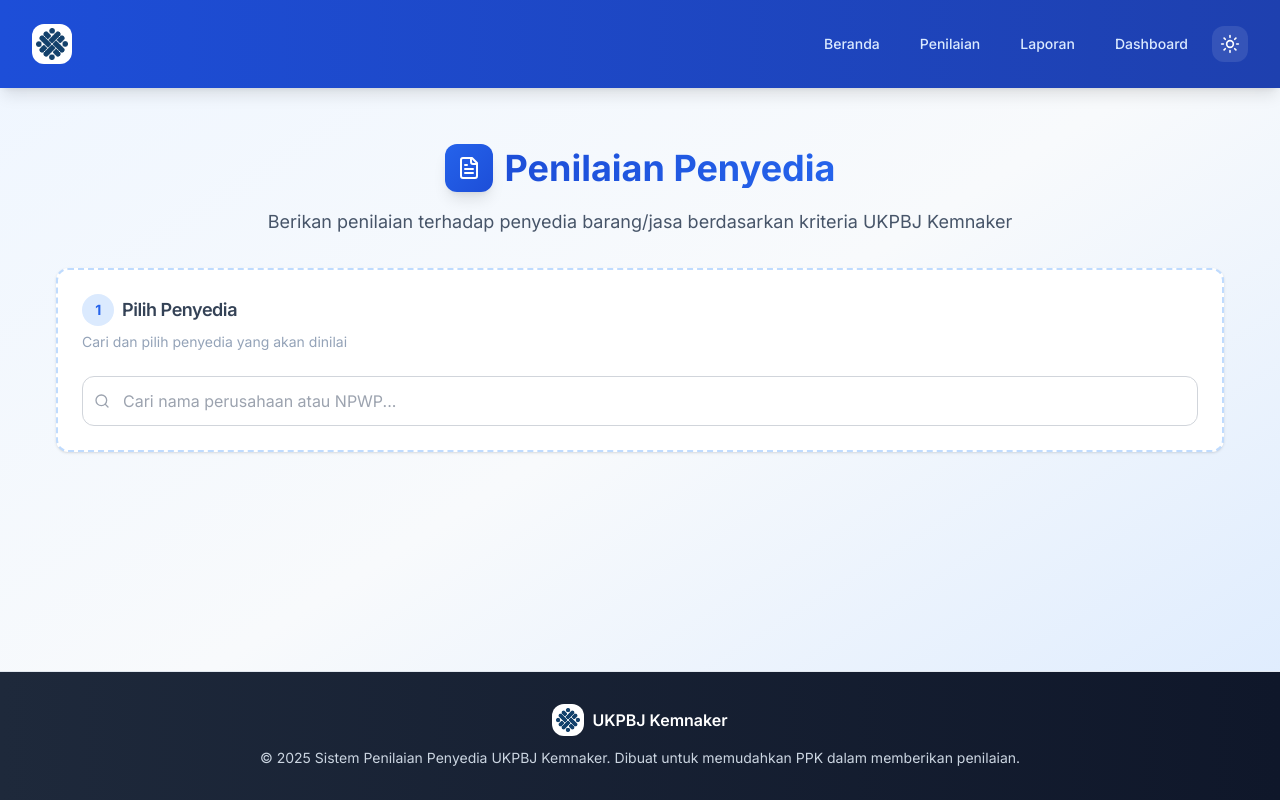
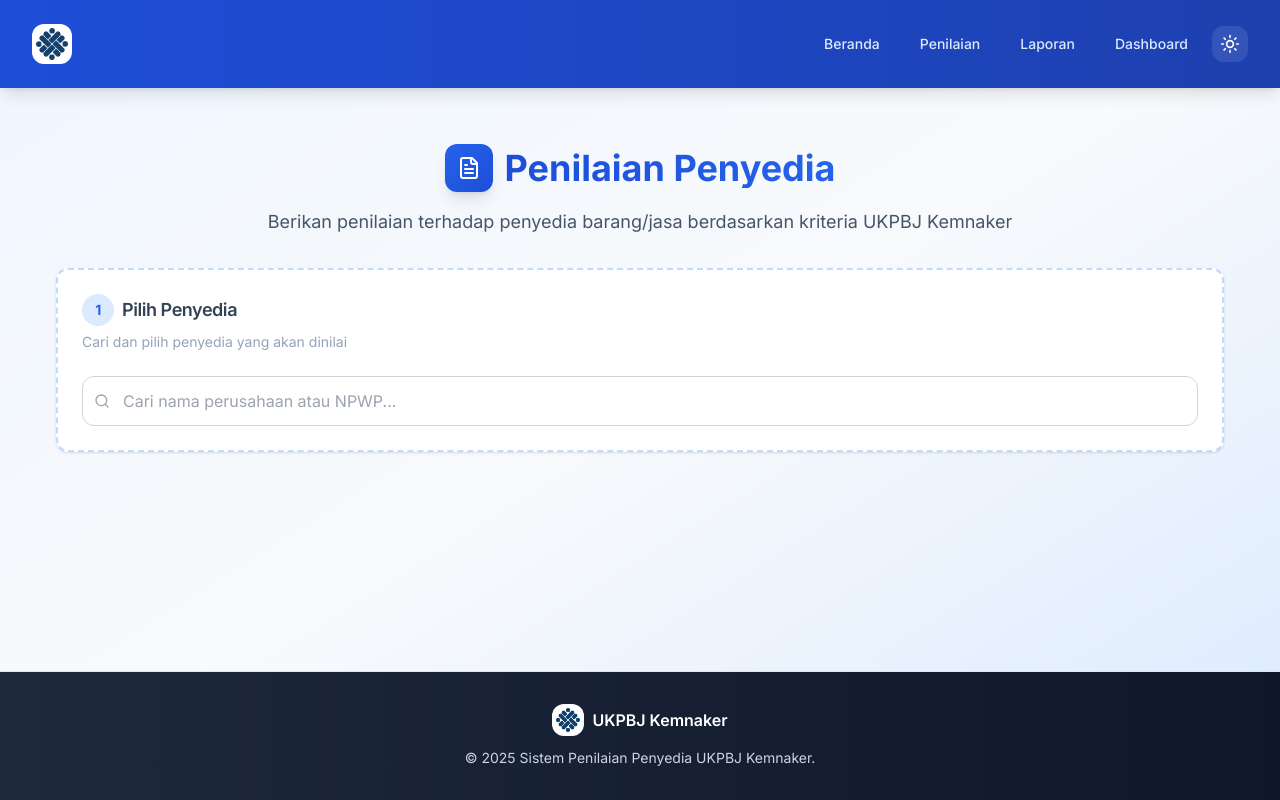
Before and after one commit to Aldbow/Rancangan-Aktualisasi, a Next.js app: page /penilaian in a window 1280 px wide. Built offline with nearby package versions, Linux system fonts and the light colour scheme.

Commit message:
adjustment

```diff
--- a/app/layout.tsx
+++ b/app/layout.tsx
@@ -91,7 +91,7 @@ export default function RootLayout({
                   <span className="text-white font-semibold">UKPBJ Kemnaker</span>
                 </div>
                 <p className="text-slate-300 text-sm">
-                  © 2025 Sistem Penilaian Penyedia UKPBJ Kemnaker. Dibuat untuk memudahkan PPK dalam memberikan penilaian.
+                  © 2025 Sistem Penilaian Penyedia UKPBJ Kemnaker.
                 </p>
               </div>
             </div>
```
